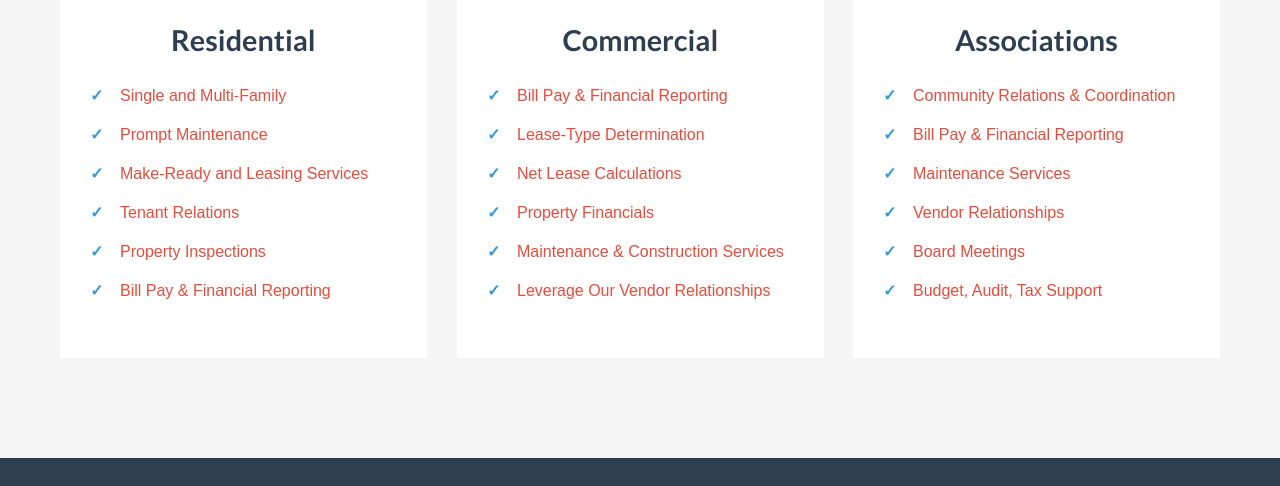
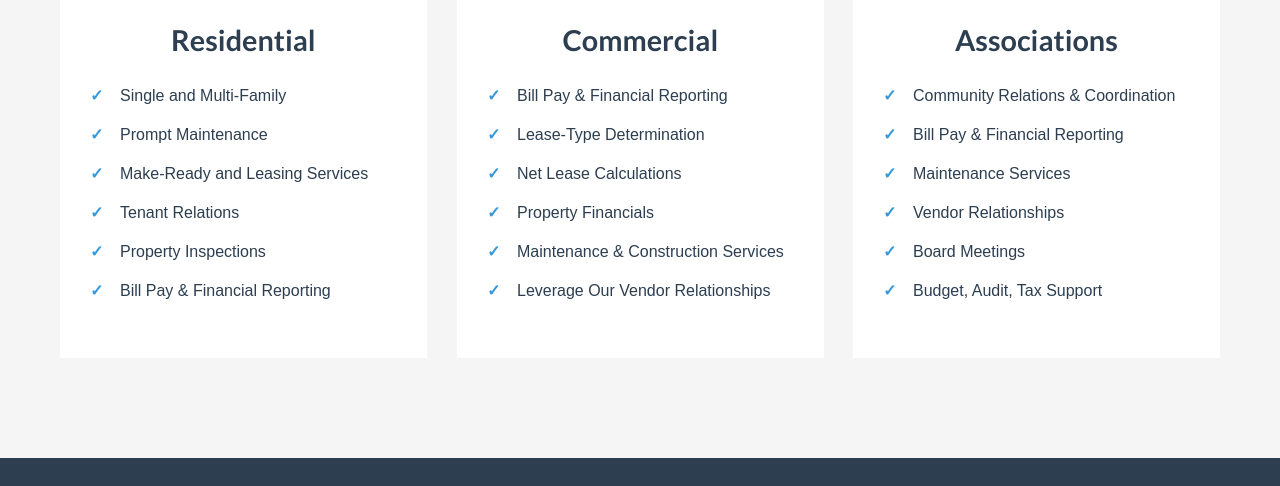
Before and after one commit to moeinrazavi/wolf-property-management, a plain HTML site: page index.html in a window 1280 px wide. Shown: the part 2778-3264 px from the top of the page. Drawn offline with Linux system fonts and the light colour scheme.

Commit message:
Update style.css

```diff
--- a/style.css
+++ b/style.css
@@ -671,7 +671,7 @@ footer {
     margin-bottom: 15px;
     padding-left: 30px;
     position: relative;
-    color: var(--secondary-color);
+    color: var(--dark-text);
     font-size: 1em;
     line-height: 1.5;
 }
```
